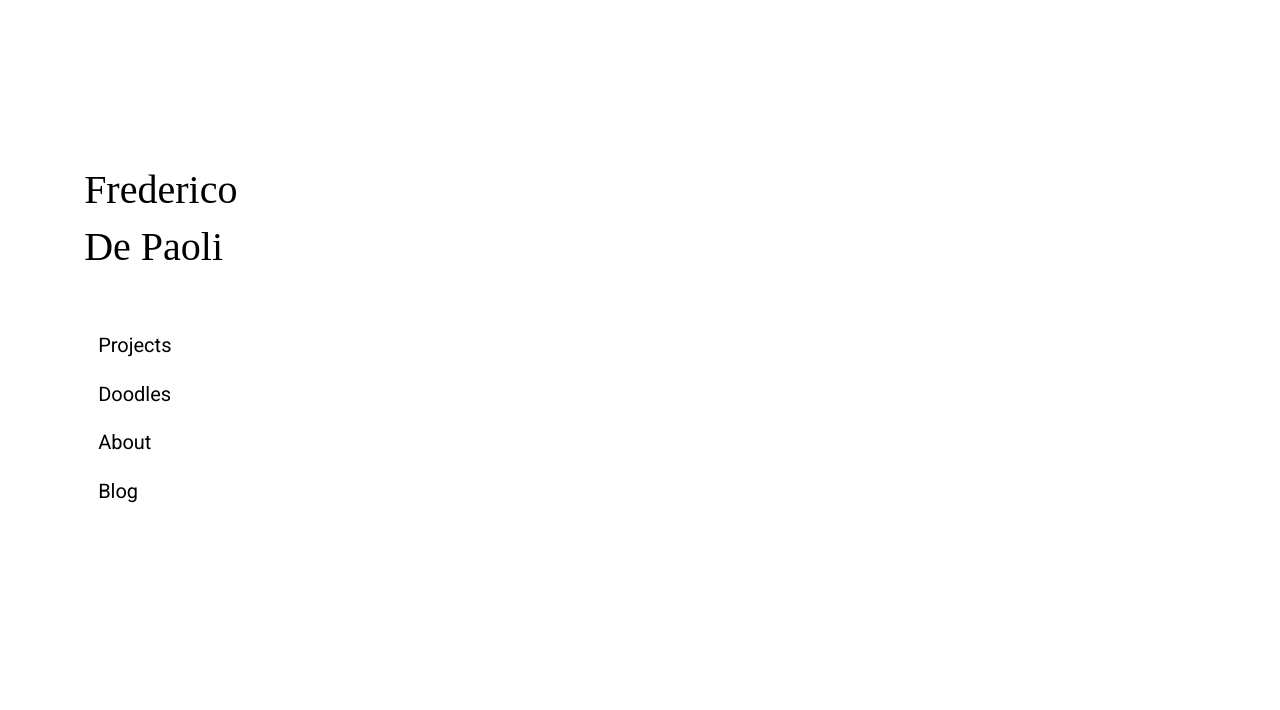
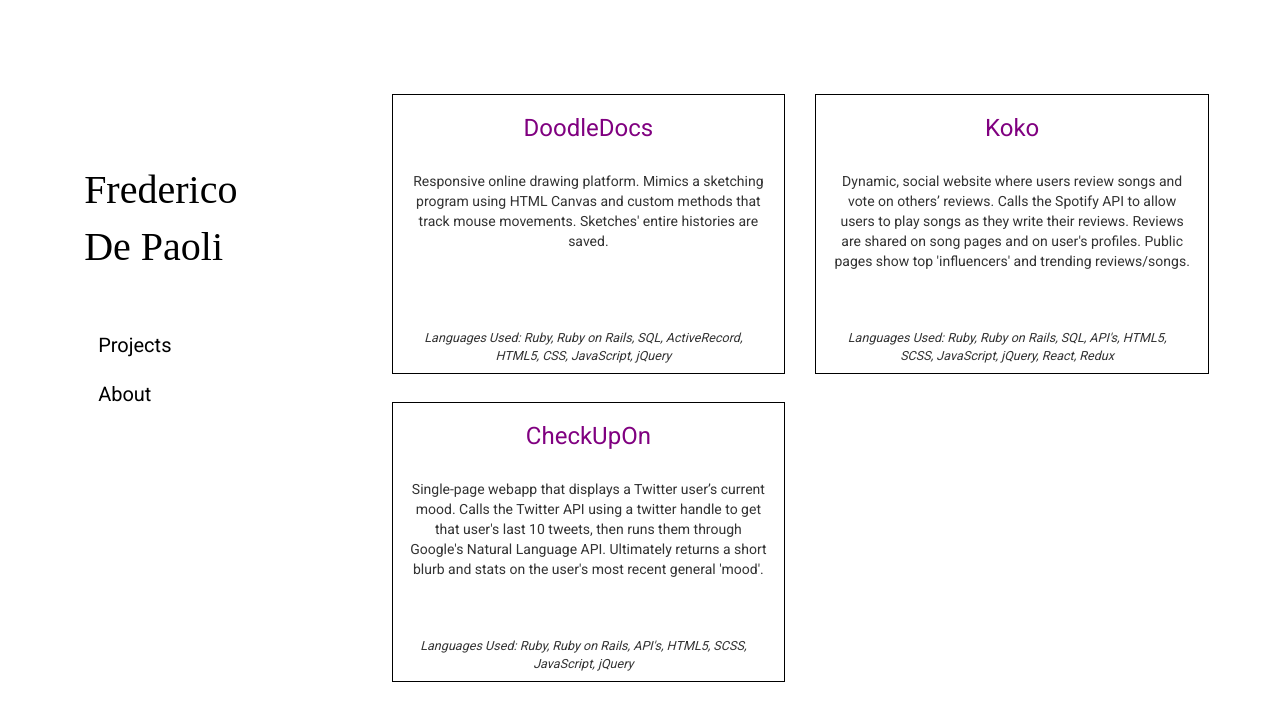
Before and after one commit to depaolif/depaolif.github.io, a React app: page / in a window 1280 px wide. Shown: the top 710 px of the page. Built offline with nearby package versions, Linux system fonts and the light colour scheme; a web font is replaced by a local one.

Commit message:
removed blog from navbar, changed project border, made projects the splash page

```diff
--- a/src/App.js
+++ b/src/App.js
@@ -19,11 +19,11 @@ class App extends Component {
               <Route path='/' component={NavBar} />
             </Col>
             <Col md={9}>
-              <Route path='/about' component={About} />
-              <Route exact path='/projects' component={ProjectsList} />
+              <Route exact path='/' component={ProjectsList} />
               <Route path='/projects/doodledocs' component={() => (<FullProject project={ProjectData[0]} />)}/>
               <Route path='/projects/koko' component={() => (<FullProject project={ProjectData[1]} />)}/>
               <Route path='/projects/checkupon' component={() => (<FullProject project={ProjectData[2]} />)}/>
+              <Route path='/about' component={About} />
             </Col>
           </Row>
         </Grid>
--- a/src/components/navbar.js
+++ b/src/components/navbar.js
@@ -8,10 +8,8 @@ class NavBar extends React.Component {
       <div className="navbar">
         <Link id="title" to="/">Frederico<br></br>De Paoli</Link>
         <div className="navlink-box">
-          <Link to="/projects" className="navlink">Projects</Link>
-          <Link to="/doodles" className="navlink">Doodles</Link>
+          <Link to="/" className="navlink">Projects</Link>
           <Link to="/about" className="navlink">About</Link>
-          <Link to="#" className="navlink">Blog</Link>
         </div>
       </div>
     )
--- a/src/css/project.scss
+++ b/src/css/project.scss
@@ -1,7 +1,7 @@
 @import 'variables';
 
 .project-box {
-  border: 0.25em double black;
+  border: 1px solid black;
   padding: 0px 15px 10px 15px;
   margin: 1em;
   width: 100%;
--- a/src/css/projects_list.scss
+++ b/src/css/projects_list.scss
@@ -4,12 +4,3 @@
   margin-top: 10vh;
   text-align: center;
 }
-
-.project-block {
-  border: 0.25em double black;
-  padding: 15px 15px 10px 15px;
-  width: 50%;
-  margin: auto;
-  margin-top: 30%;
-  text-align: center;
-}
```
